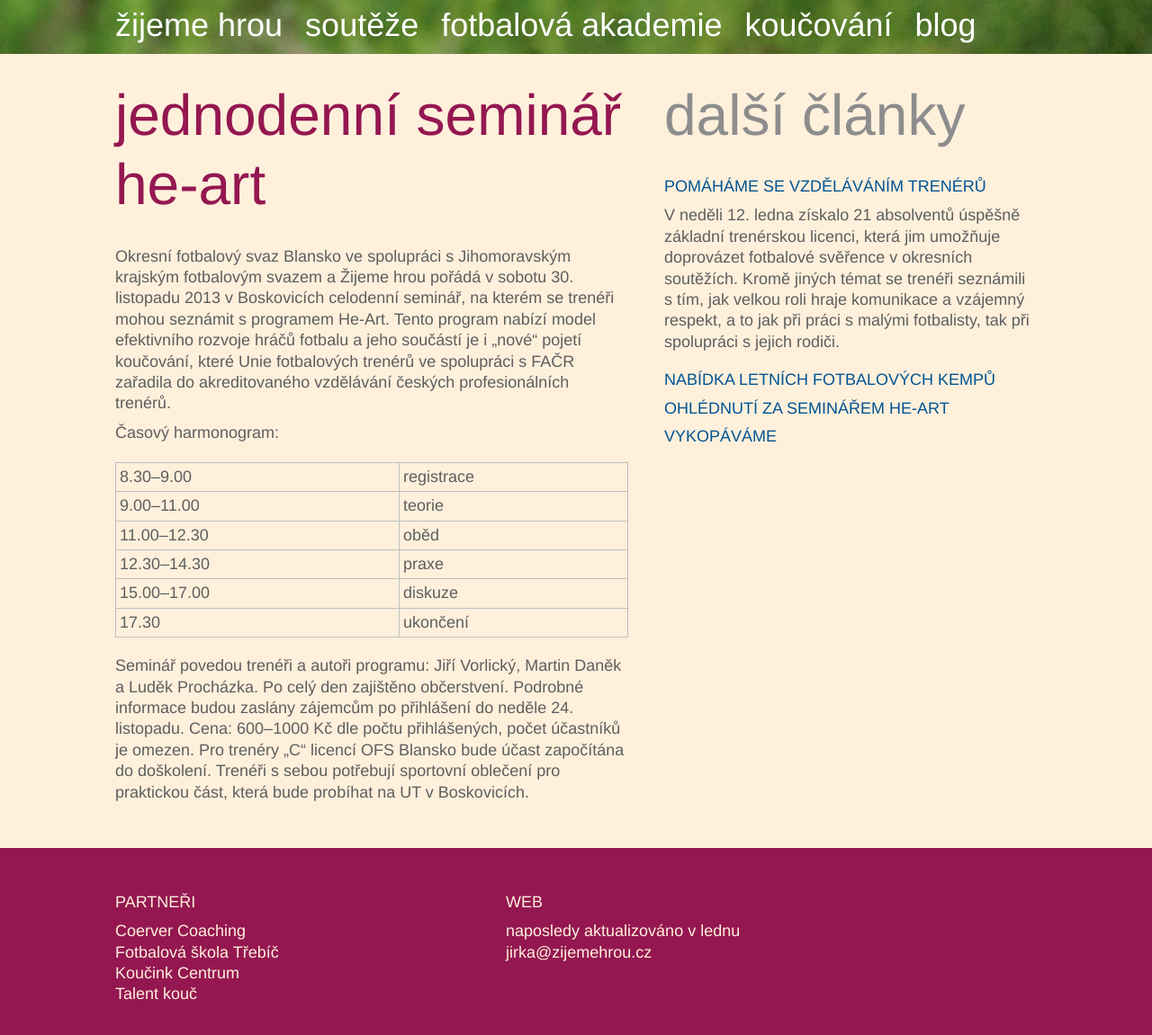
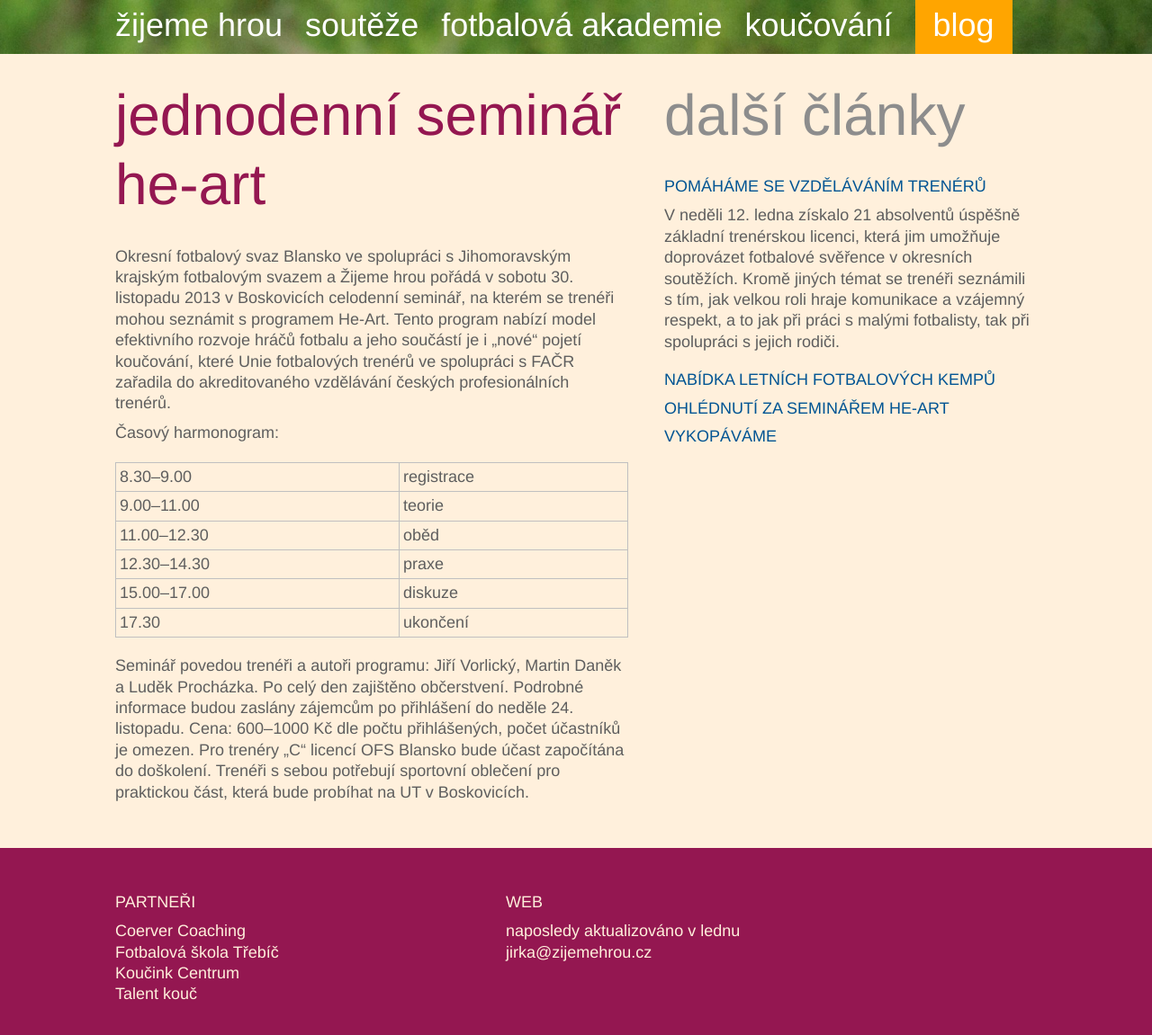
Before and after one commit to zoul/zijeme-hrou, a Jekyll site: the page built from _posts/2013-11-6-seminar-heart.md, in a window 1280 px wide and 1158 px high. Shown: the top 1151 px of the window at 90% size. Built offline with Jekyll 4.4.1, drawn with Linux system fonts in a browser that asks for light colours.

Commit message:
Vyznačování aktuální stránky v navigační liště.

```diff
--- a/_includes/nav-header.html
+++ b/_includes/nav-header.html
@@ -2,7 +2,12 @@
     <div class="container">
         <ul class="list-unstyled menu">
             {% for node in site.data.navigation %}
+            {% assign nice_url = node.url | replace:'index.html', '' %}
+            {% if page.url == node.url or include.category == node.category %}
+            <li class="current"><a href="{{ node.url }}">{{ node.title }}</a></li>
+            {% else %}
             <li><a href="{{ node.url }}">{{ node.title }}</a></li>
+            {% endif %}
             {% endfor %}
         </ul>
     </div>
--- a/_layouts/blog-post.html
+++ b/_layouts/blog-post.html
@@ -7,7 +7,7 @@
         <link rel="stylesheet" href="/css/blog.css">
     </head>
     <body>
-        {% include nav-header.html %}
+        {% include nav-header.html category='blog' %}
         <div class="container indented-content">
             <div class="col col-main col-left">
                 <h1>{{ page.title }}</h1>
--- a/css/shared.css
+++ b/css/shared.css
@@ -65,11 +65,18 @@ h1, h2, h3 {
 .nav-header li {
     display: inline-block;
     line-height: 55px;
+    padding-bottom: 5px;
     text-transform: lowercase;
     color: white;
     font-size: 36px;
     font-weight: 100;
     margin-right: 20px;
+}
+
+.nav-header li.current {
+    background: orange;
+    padding-left: 20px;
+    padding-right: 20px;
 }
 
 .nav-header a {
```
Also changed, not shown: _data/navigation.yml (+10 -5 lines).
